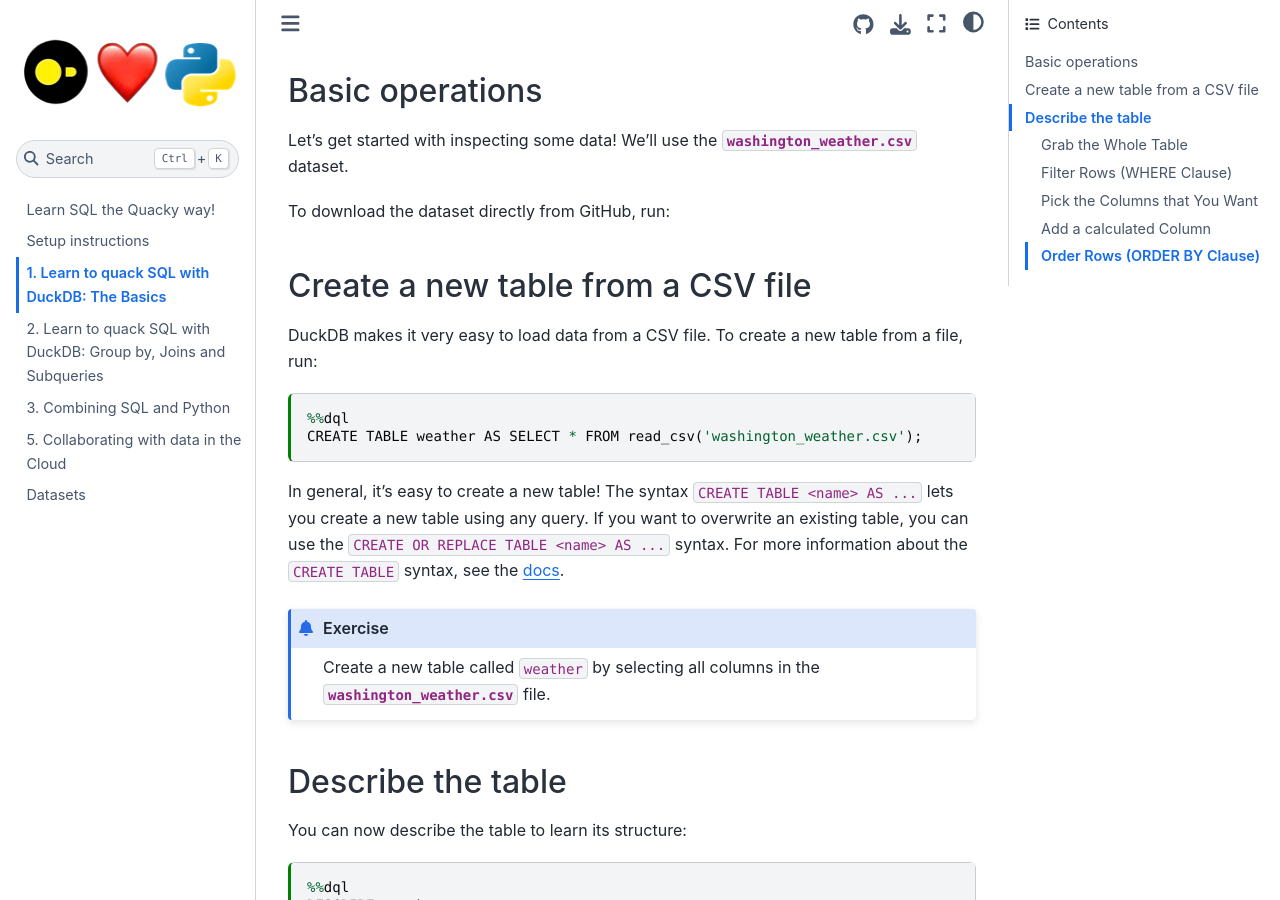
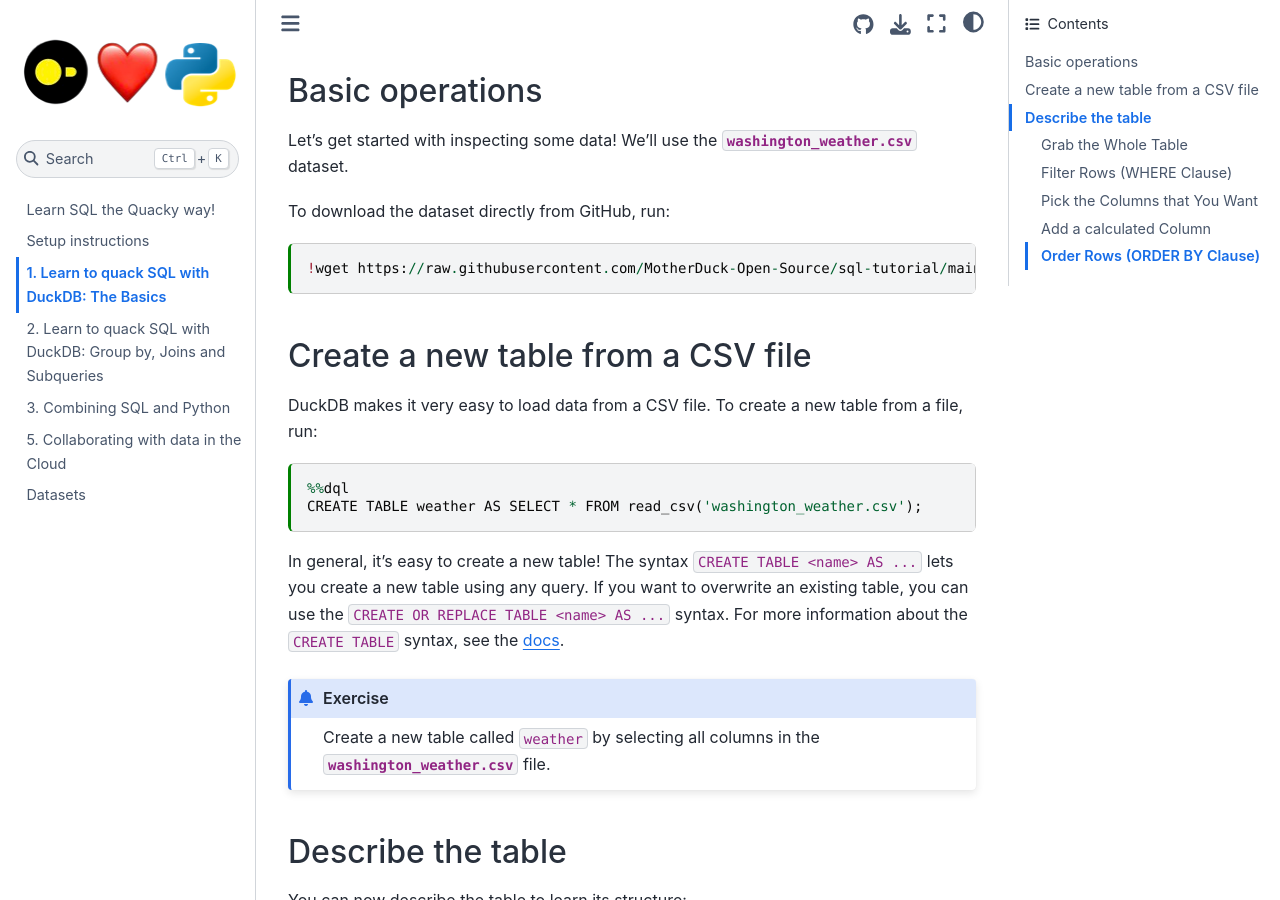
Before and after one commit to MotherDuck-Open-Source/sql-tutorial, a Jupyter Book: the page built from intro-sql-1.md, in a window 1280 px wide and 900 px high, scrolled down 623 px. Built offline with Jupyter Book 1.0.4 settings and Sphinx 7.4.7 and the Sphinx Book theme 1.1.4, drawn with Linux system fonts in a browser that asks for light colours.

Commit message:
update notebooks

````diff
--- a/intro-sql-1.md
+++ b/intro-sql-1.md
@@ -37,9 +37,9 @@ Let's get started with inspecting some data! We'll use the {Download}`washington
 
 To download the dataset directly from GitHub, run:
 
-<!-- ```{code-cell}
+```{code-cell}
 !wget https://raw.githubusercontent.com/MotherDuck-Open-Source/sql-tutorial/main/data/washington_weather.csv -q
-``` -->
+```
 
 ## Create a new table from a CSV file
 
````
Also changed, not shown: 3 other files.
